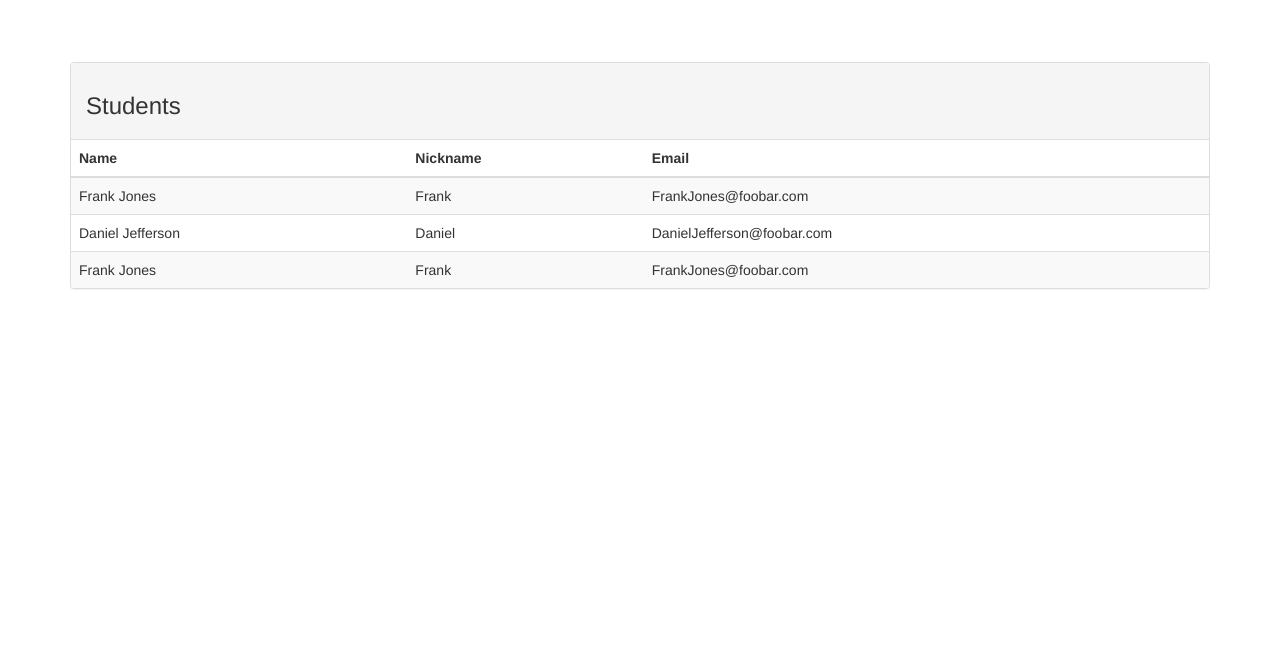
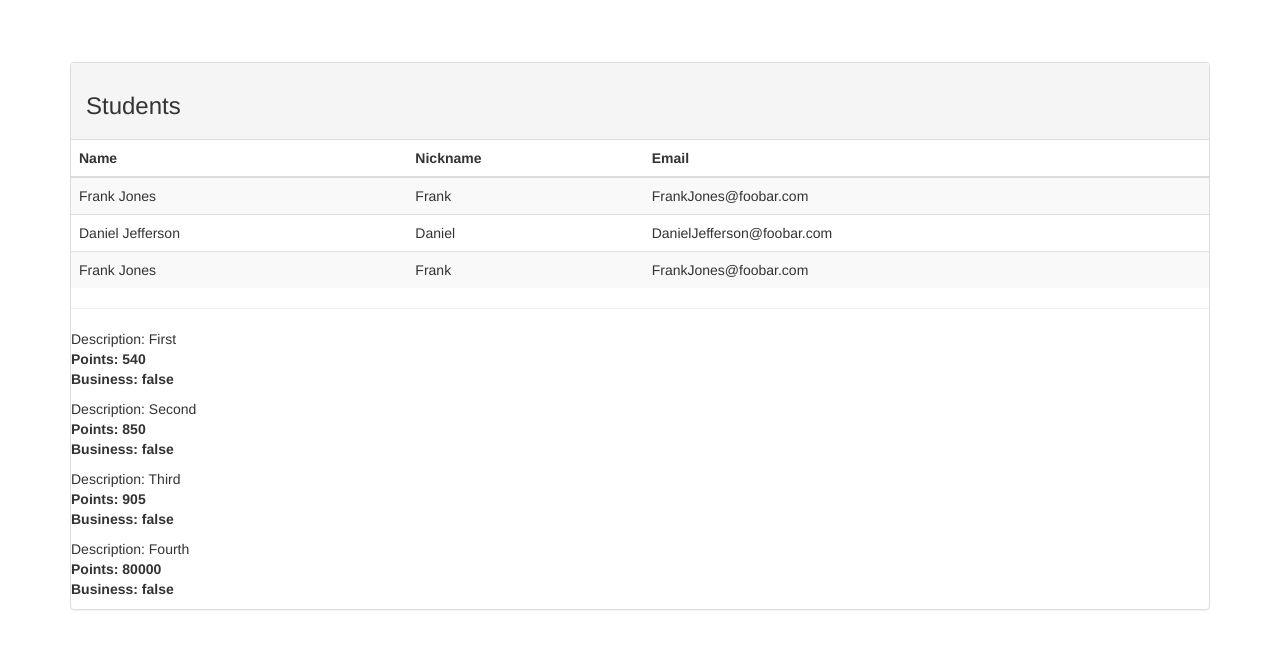
Before and after one commit to AppMaintainers/rails-for-business, a Rails app: page / in a window 1280 px wide. Shown: the top 649 px of the page. Run offline with Rails 7, Linux system fonts and the light colour scheme; data comes from the database, SQL or seed files in the repository; style sheets or scripts are compiled from the project's sources; some libraries are stand-ins or nearby versions.

Commit message:
Added task list

```diff
--- a/app/controllers/students_controller.rb
+++ b/app/controllers/students_controller.rb
@@ -4,5 +4,6 @@ class StudentsController < ApplicationController
   # GET /users.json
   def index
     @students = Student.all
+    @tasks = Task.all
   end
 end
--- a/app/views/students/index.html.erb
+++ b/app/views/students/index.html.erb
@@ -21,5 +21,14 @@
         <% end %>
       </tbody>
     </table>
+
+    <hr>
+    <% @tasks.each do |task| %>
+    <p>
+      Description: <%= task.description %><br>
+      <b>Points: <%= task.points %></b><br>
+      <b>Business: <%= task.business ? 'true' : 'false' %></b>
+    </p>
+    <% end %>
   </div>
 </div>
```
